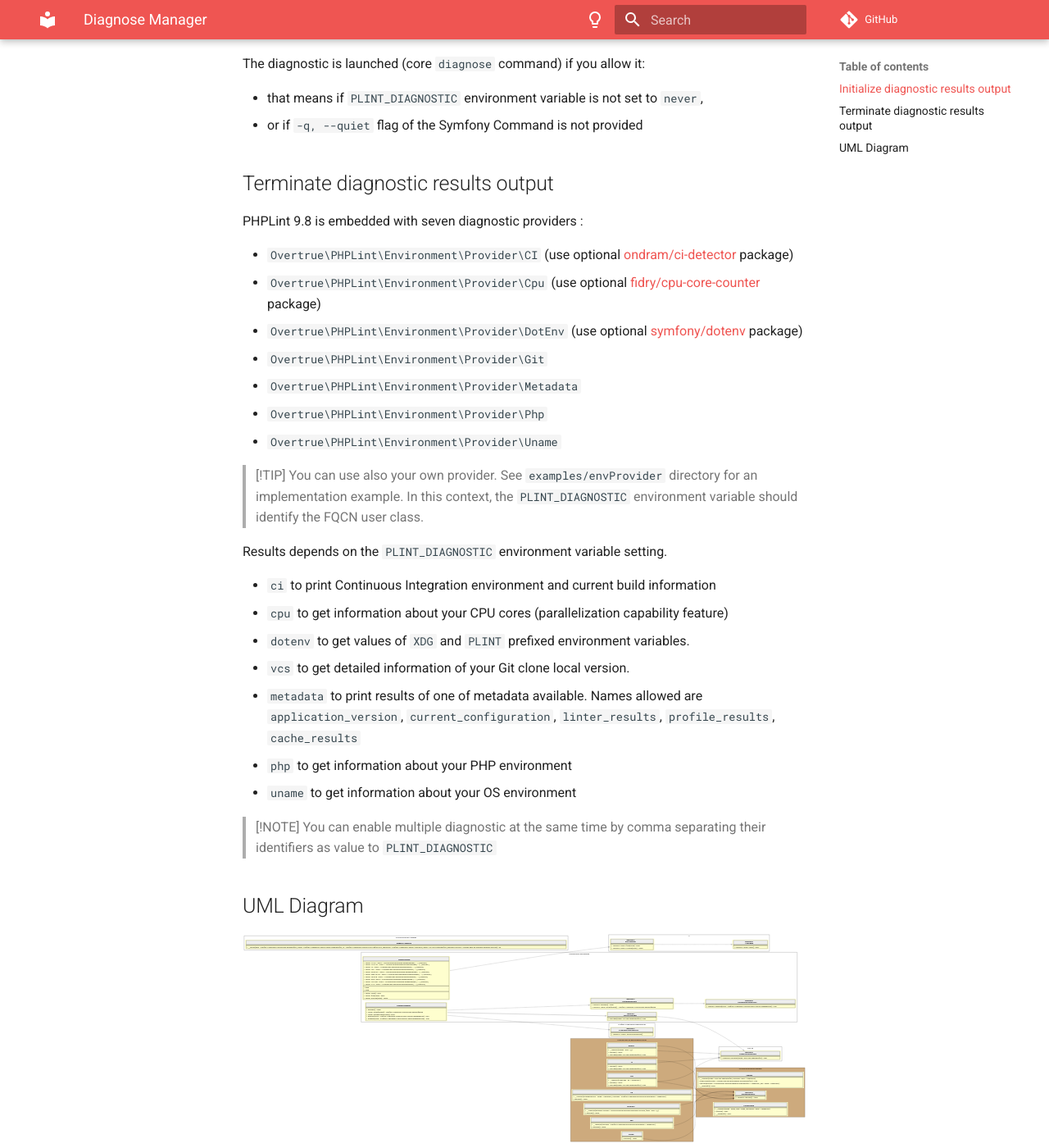
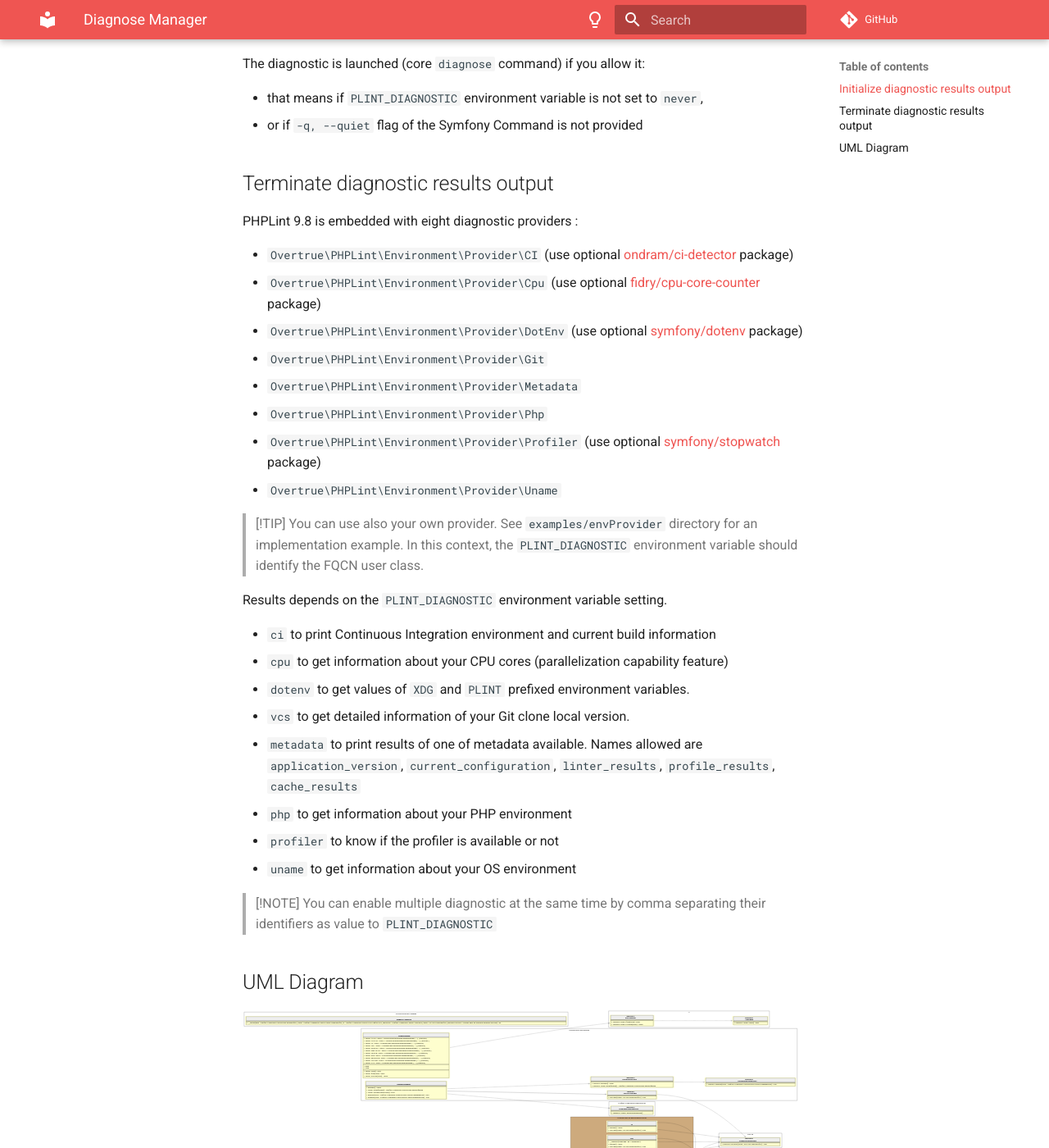
Before and after one commit to overtrue/phplint, an MkDocs documentation site: the page built from docs/architecture/extension/diagnoseManager.md, in a window 1280 px wide and 1400 px high, scrolled down 396 px. Shown: the whole window at 82% size. Built offline with MkDocs 1.6.1 and Material for MkDocs 9.7.7, drawn with Linux system fonts in a browser that asks for light colours; comment, search, counter and statistics services are not loaded.

Commit message:
update UML graph architecture about the DiagnoseManager extension

```diff
--- a/docs/architecture/extension/diagnoseManager.md
+++ b/docs/architecture/extension/diagnoseManager.md
@@ -17,7 +17,7 @@ The diagnostic is launched (core `diagnose` command) if you allow it:
 
 ## Terminate diagnostic results output
 
-PHPLint 9.8 is embedded with seven diagnostic providers :
+PHPLint 9.8 is embedded with eight diagnostic providers :
 
 - `Overtrue\PHPLint\Environment\Provider\CI` (use optional [ondram/ci-detector] package)
 - `Overtrue\PHPLint\Environment\Provider\Cpu` (use optional [fidry/cpu-core-counter] package)
@@ -25,6 +25,7 @@ PHPLint 9.8 is embedded with seven diagnostic providers :
 - `Overtrue\PHPLint\Environment\Provider\Git`
 - `Overtrue\PHPLint\Environment\Provider\Metadata`
 - `Overtrue\PHPLint\Environment\Provider\Php`
+- `Overtrue\PHPLint\Environment\Provider\Profiler` (use optional [symfony/stopwatch] package)
 - `Overtrue\PHPLint\Environment\Provider\Uname`
 
 > [!TIP]
@@ -40,6 +41,7 @@ Results depends on the `PLINT_DIAGNOSTIC` environment variable setting.
 - `metadata` to print results of one of metadata available.
   Names allowed are `application_version`, `current_configuration`, `linter_results`, `profile_results`, `cache_results`
 - `php` to get information about your PHP environment
+- `profiler` to know if the profiler is available or not
 - `uname` to get information about your OS environment
 
 > [!NOTE]
@@ -55,3 +57,4 @@ Generated by [bartlett/graph-uml][bartlett/graph-uml] package via the `resources
 [ondram/ci-detector]: https://github.com/ondram/ci-detector
 [fidry/cpu-core-counter]: https://github.com/theofidry/cpu-core-counter
 [symfony/dotenv]: https://github.com/symfony/dotenv
+[symfony/stopwatch]: https://github.com/symfony/stopwatch
```
Also changed, not shown: docs/assets/diagnose-uml-diagram.svg, 1 other file.
